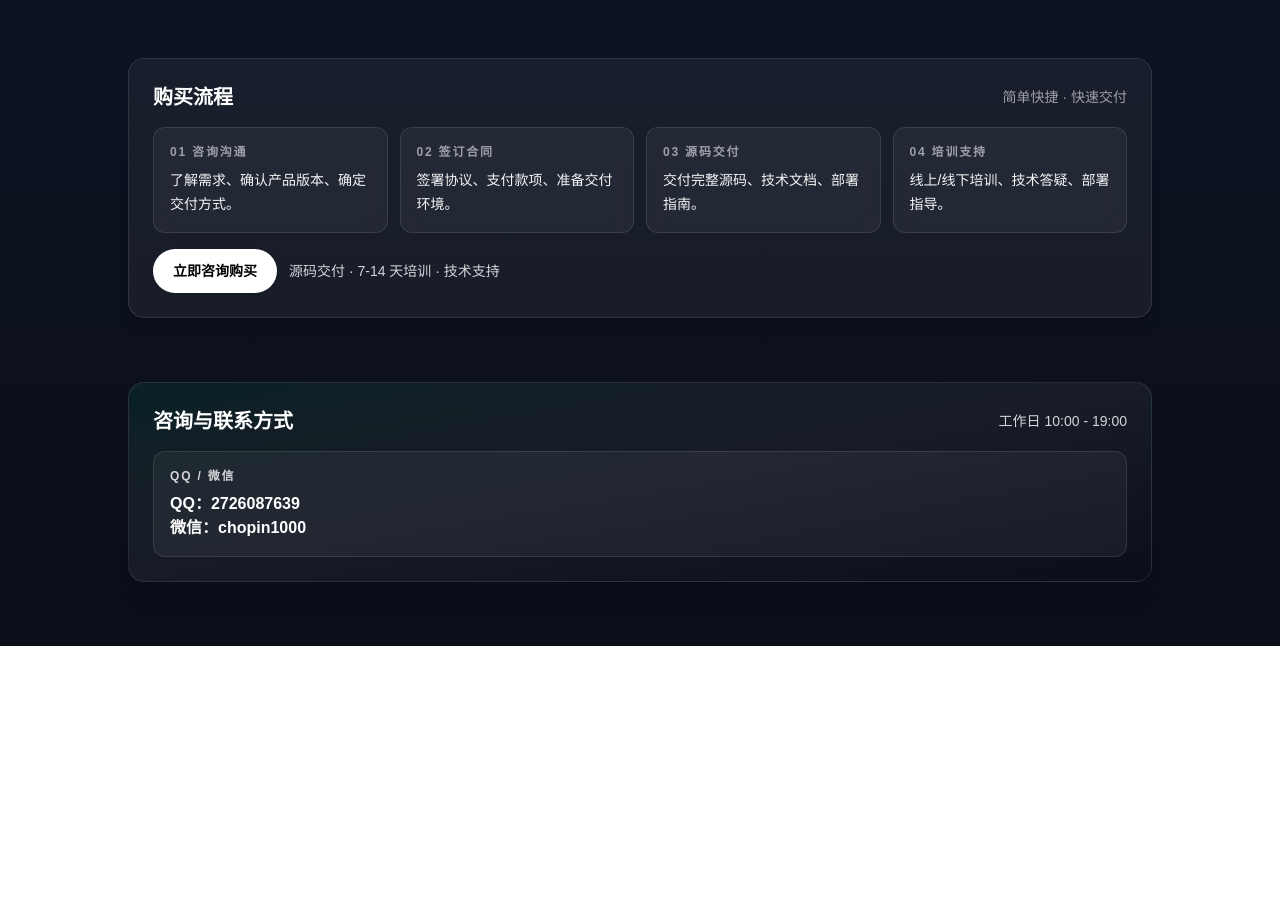
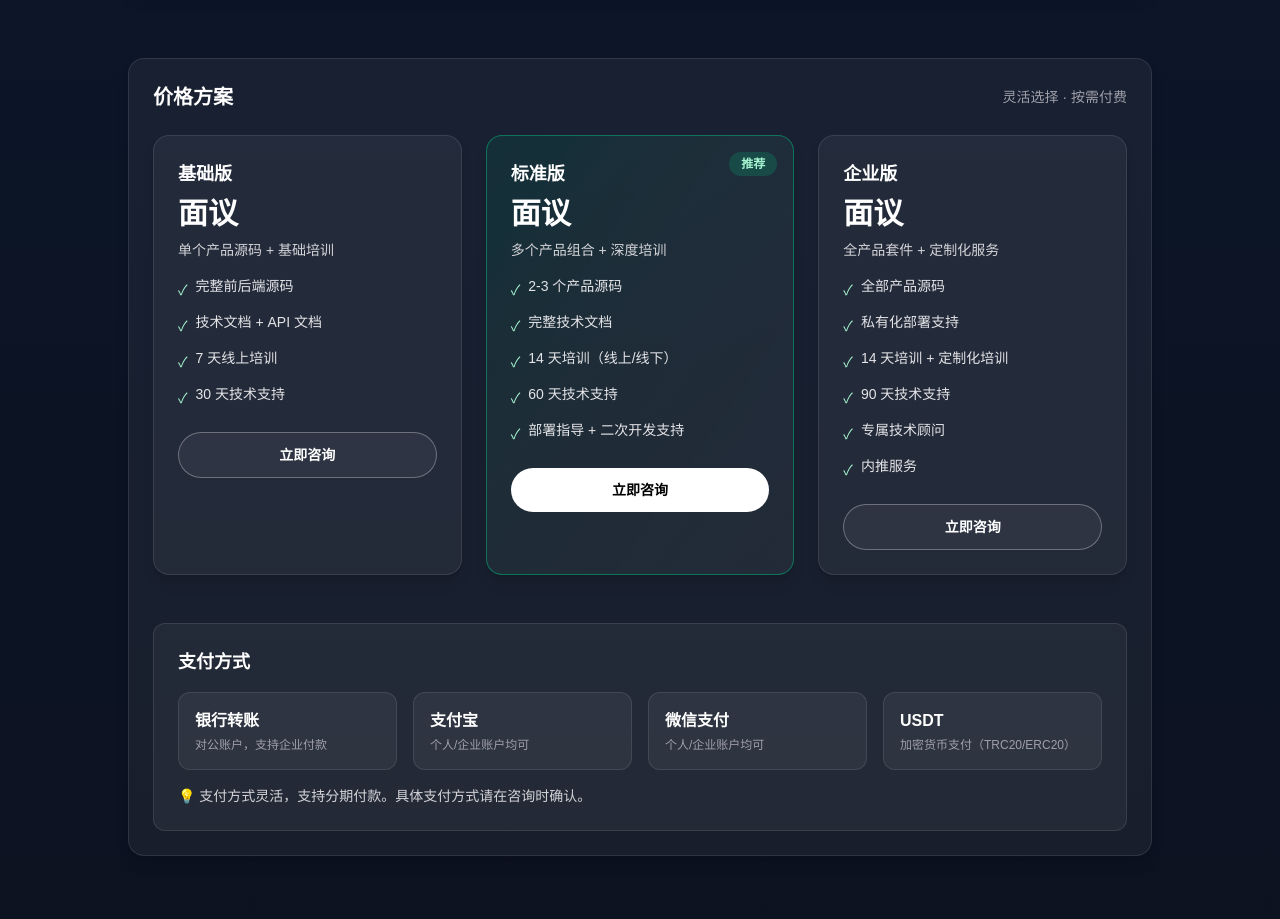
Before and after one commit to xiaogangfan/my-site, a Next.js app: page / in a window 1280 px wide. Shown: the part 1860-2779 px from the top of the page. Before the commit the page ends 2506 px from the top, so only its background shows below. Built offline with nearby package versions, Linux system fonts and the light colour scheme.

Commit message:
重新整理页面：添加价格方案、支付方式、内推服务等关键信息

```diff
--- a/app/page.tsx
+++ b/app/page.tsx
@@ -2,6 +2,7 @@ export default function Home() {
   return (
     <div className="min-h-screen bg-gradient-to-b from-[#0b1220] via-[#0c1628] to-[#0c0f1a] text-zinc-50 antialiased">
       <main className="mx-auto flex max-w-6xl flex-col gap-16 px-6 py-16 sm:px-10 lg:px-16">
+        {/* Hero Section */}
         <section className="grid gap-8 lg:grid-cols-[1.2fr_0.8fr] lg:items-center">
           <div className="space-y-6">
             <span className="inline-flex items-center gap-2 rounded-full border border-white/10 bg-white/5 px-3 py-1 text-xs font-semibold uppercase tracking-[0.2em] text-zinc-200">
@@ -17,22 +18,22 @@ export default function Home() {
             </div>
             <div className="flex flex-wrap items-center gap-3">
               <a
-                href="#contact"
+                href="#pricing"
                 className="rounded-full bg-white px-5 py-3 text-sm font-semibold text-black shadow-sm transition hover:bg-zinc-200"
               >
-                QQ / 微信咨询
+                查看价格
               </a>
               <a
-                href="#projects"
+                href="#contact"
                 className="rounded-full border border-white/30 px-5 py-3 text-sm font-semibold text-white transition hover:border-white hover:text-white"
               >
-                查看项目清单
+                QQ / 微信咨询
               </a>
             </div>
             <div className="grid gap-3 rounded-2xl border border-white/10 bg-white/5 p-4 sm:grid-cols-3">
               {[
                 { label: "交付方式", value: "源码 + 文档 + 培训" },
-                { label: "学习周期", value: "7-14 天快速上手" },
+                { label: "课程周期", value: "7-14 天快速上手" },
                 { label: "服务支持", value: "技术答疑 · 部署指导" },
               ].map((item) => (
                 <div key={item.label} className="space-y-1">
@@ -59,18 +60,11 @@ export default function Home() {
                 <li>· 部署指南 + 环境配置说明</li>
                 <li>· 7-14 天培训支持（线上/线下）</li>
               </ul>
-              <div className="rounded-2xl border border-white/10 bg-white/5 p-4">
-                <p className="text-xs uppercase tracking-[0.2em] text-zinc-400">
-                  适用场景
-                </p>
-                <p className="mt-2 text-sm text-zinc-100">
-                  跨境出入金、资产托管与多签审批、收益分发、AI 解析与报告生成、实时风控与合规模块。
-                </p>
-              </div>
             </div>
           </div>
         </section>
 
+        {/* 产品列表 */}
         <section id="projects" className="space-y-6">
           <div className="flex items-center justify-between gap-3">
             <h2 className="text-xl font-semibold text-white">现成产品</h2>
@@ -140,9 +134,10 @@ export default function Home() {
           </div>
         </section>
 
+        {/* 课程周期 */}
         <section className="grid gap-6 rounded-2xl border border-white/10 bg-white/5 p-6 shadow-lg">
           <div className="flex items-center justify-between gap-3">
-            <h2 className="text-xl font-semibold text-white">学习周期</h2>
+            <h2 className="text-xl font-semibold text-white">课程周期</h2>
             <span className="text-sm text-zinc-400">快速上手 · 7-14 天</span>
           </div>
           <div className="grid gap-4 sm:grid-cols-2 lg:grid-cols-4">
@@ -166,6 +161,7 @@ export default function Home() {
           </div>
         </section>
 
+        {/* 适合人群 */}
         <section className="grid gap-6 rounded-2xl border border-white/10 bg-white/5 p-6 shadow-lg">
           <div className="flex items-center justify-between gap-3">
             <h2 className="text-xl font-semibold text-white">适合人群</h2>
@@ -218,42 +214,194 @@ export default function Home() {
           </div>
         </section>
 
-        <section className="grid gap-4 rounded-2xl border border-white/10 bg-white/5 p-6 shadow-lg">
+        {/* 价格和支付方式 */}
+        <section id="pricing" className="grid gap-6 rounded-2xl border border-white/10 bg-white/5 p-6 shadow-lg">
           <div className="flex items-center justify-between gap-3">
-            <h2 className="text-xl font-semibold text-white">购买流程</h2>
-            <span className="text-sm text-zinc-400">简单快捷 · 快速交付</span>
+            <h2 className="text-xl font-semibold text-white">价格方案</h2>
+            <span className="text-sm text-zinc-400">灵活选择 · 按需付费</span>
           </div>
-          <ol className="grid gap-3 text-sm text-zinc-200 sm:grid-cols-2 lg:grid-cols-4">
+          <div className="grid gap-6 md:grid-cols-2 lg:grid-cols-3">
             {[
-              { title: "01 咨询沟通", desc: "了解需求、确认产品版本、确定交付方式。" },
-              { title: "02 签订合同", desc: "签署协议、支付款项、准备交付环境。" },
-              { title: "03 源码交付", desc: "交付完整源码、技术文档、部署指南。" },
-              { title: "04 培训支持", desc: "线上/线下培训、技术答疑、部署指导。" },
-            ].map((step) => (
-              <li
-                key={step.title}
-                className="rounded-xl border border-white/10 bg-white/5 p-4 backdrop-blur"
+              {
+                name: "基础版",
+                price: "面议",
+                desc: "单个产品源码 + 基础培训",
+                features: [
+                  "完整前后端源码",
+                  "技术文档 + API 文档",
+                  "7 天线上培训",
+                  "30 天技术支持",
+                ],
+                highlight: false,
+              },
+              {
+                name: "标准版",
+                price: "面议",
+                desc: "多个产品组合 + 深度培训",
+                features: [
+                  "2-3 个产品源码",
+                  "完整技术文档",
+                  "14 天培训（线上/线下）",
+                  "60 天技术支持",
+                  "部署指导 + 二次开发支持",
+                ],
+                highlight: true,
+              },
+              {
+                name: "企业版",
+                price: "面议",
+                desc: "全产品套件 + 定制化服务",
+                features: [
+                  "全部产品源码",
+                  "私有化部署支持",
+                  "14 天培训 + 定制化培训",
+                  "90 天技术支持",
+                  "专属技术顾问",
+                  "内推服务",
+                ],
+                highlight: false,
+              },
+            ].map((plan) => (
+              <div
+                key={plan.name}
+                className={`relative overflow-hidden rounded-2xl border p-6 shadow-lg transition hover:-translate-y-1 ${
+                  plan.highlight
+                    ? "border-emerald-500/50 bg-gradient-to-br from-emerald-500/10 to-white/5"
+                    : "border-white/10 bg-white/5"
+                }`}
               >
-                <p className="text-xs font-semibold uppercase tracking-[0.15em] text-zinc-400">
-                  {step.title}
-                </p>
-                <p className="mt-2 leading-6 text-zinc-100">{step.desc}</p>
-              </li>
+                {plan.highlight && (
+                  <div className="absolute right-4 top-4 rounded-full bg-emerald-500/20 px-3 py-1 text-xs font-semibold text-emerald-200">
+                    推荐
+                  </div>
+                )}
+                <div className="mb-4">
+                  <h3 className="text-lg font-semibold text-white">{plan.name}</h3>
+                  <div className="mt-2 flex items-baseline gap-2">
+                    <span className="text-3xl font-bold text-white">{plan.price}</span>
+                  </div>
+                  <p className="mt-2 text-sm text-zinc-300">{plan.desc}</p>
+                </div>
+                <ul className="space-y-3">
+                  {plan.features.map((feature, idx) => (
+                    <li key={idx} className="flex items-start gap-2 text-sm text-zinc-200">
+                      <span className="mt-1 text-emerald-200">✓</span>
+                      <span>{feature}</span>
+                    </li>
+                  ))}
+                </ul>
+                <a
+                  href="#contact"
+                  className={`mt-6 block w-full rounded-full px-5 py-3 text-center text-sm font-semibold transition ${
+                    plan.highlight
+                      ? "bg-white text-black hover:bg-zinc-200"
+                      : "border border-white/30 bg-white/5 text-white hover:border-white hover:bg-white/10"
+                  }`}
+                >
+                  立即咨询
+                </a>
+              </div>
             ))}
-          </ol>
-          <div className="flex flex-wrap items-center gap-3">
-            <a
-              href="#contact"
-              className="rounded-full bg-white px-5 py-3 text-sm font-semibold text-black shadow-sm transition hover:bg-zinc-200"
-            >
-              立即咨询购买
-            </a>
-            <span className="text-sm text-zinc-300">
-              源码交付 · 7-14 天培训 · 技术支持
-            </span>
+          </div>
+          <div className="mt-6 rounded-xl border border-white/10 bg-white/5 p-6">
+            <h3 className="mb-4 text-lg font-semibold text-white">支付方式</h3>
+            <div className="grid gap-4 sm:grid-cols-2 lg:grid-cols-4">
+              {[
+                { name: "银行转账", desc: "对公账户，支持企业付款" },
+                { name: "支付宝", desc: "个人/企业账户均可" },
+                { name: "微信支付", desc: "个人/企业账户均可" },
+                { name: "USDT", desc: "加密货币支付（TRC20/ERC20）" },
+              ].map((method) => (
+                <div
+                  key={method.name}
+                  className="rounded-xl border border-white/10 bg-white/5 p-4"
+                >
+                  <p className="font-semibold text-white">{method.name}</p>
+                  <p className="mt-1 text-xs text-zinc-400">{method.desc}</p>
+                </div>
+              ))}
+            </div>
+            <p className="mt-4 text-sm text-zinc-300">
+              💡 支付方式灵活，支持分期付款。具体支付方式请在咨询时确认。
+            </p>
           </div>
         </section>
 
+        {/* 内推服务 */}
+        <section className="grid gap-6 rounded-2xl border border-white/10 bg-gradient-to-br from-emerald-500/10 via-white/5 to-white/0 p-6 shadow-lg">
+          <div className="flex items-center justify-between gap-3">
+            <h2 className="text-xl font-semibold text-white">内推服务</h2>
+            <span className="text-sm text-zinc-400">企业版专享</span>
+          </div>
+          <div className="grid gap-6 md:grid-cols-2">
+            <div className="space-y-4">
+              <div className="rounded-xl border border-white/10 bg-white/5 p-5">
+                <h3 className="mb-3 text-lg font-semibold text-white">什么是内推？</h3>
+                <p className="text-sm leading-6 text-zinc-200">
+                  内推是指通过我们的渠道，将您的项目或产品推荐给潜在客户、合作伙伴或投资方。我们拥有丰富的行业资源和网络，可以帮助您快速对接目标客户。
+                </p>
+              </div>
+              <div className="rounded-xl border border-white/10 bg-white/5 p-5">
+                <h3 className="mb-3 text-lg font-semibold text-white">内推包含什么？</h3>
+                <ul className="space-y-2 text-sm text-zinc-200">
+                  <li className="flex items-start gap-2">
+                    <span className="text-emerald-200">•</span>
+                    <span>精准客户推荐（根据您的业务需求匹配）</span>
+                  </li>
+                  <li className="flex items-start gap-2">
+                    <span className="text-emerald-200">•</span>
+                    <span>合作伙伴对接（支付通道、技术服务商等）</span>
+                  </li>
+                  <li className="flex items-start gap-2">
+                    <span className="text-emerald-200">•</span>
+                    <span>投资方引荐（如有融资需求）</span>
+                  </li>
+                  <li className="flex items-start gap-2">
+                    <span className="text-emerald-200">•</span>
+                    <span>行业资源对接（合规咨询、技术支持等）</span>
+                  </li>
+                </ul>
+              </div>
+            </div>
+            <div className="space-y-4">
+              <div className="rounded-xl border border-white/10 bg-white/5 p-5">
+                <h3 className="mb-3 text-lg font-semibold text-white">适合谁？</h3>
+                <ul className="space-y-2 text-sm text-zinc-200">
+                  <li className="flex items-start gap-2">
+                    <span className="text-emerald-200">•</span>
+                    <span>需要快速拓展客户的企业</span>
+                  </li>
+                  <li className="flex items-start gap-2">
+                    <span className="text-emerald-200">•</span>
+                    <span>希望对接行业资源的创业者</span>
+                  </li>
+                  <li className="flex items-start gap-2">
+                    <span className="text-emerald-200">•</span>
+                    <span>需要寻找合作伙伴的项目方</span>
+                  </li>
+                  <li className="flex items-start gap-2">
+                    <span className="text-emerald-200">•</span>
+                    <span>有融资需求的初创公司</span>
+                  </li>
+                </ul>
+              </div>
+              <div className="rounded-xl border border-emerald-500/30 bg-emerald-500/10 p-5">
+                <h3 className="mb-2 text-lg font-semibold text-emerald-200">如何获得内推服务？</h3>
+                <p className="text-sm text-zinc-200">
+                  内推服务是企业版专享服务。购买企业版后，我们会根据您的业务需求，提供精准的客户推荐和资源对接服务。
+                </p>
+                <a
+                  href="#contact"
+                  className="mt-4 inline-block rounded-full bg-white px-5 py-2 text-sm font-semibold text-black transition hover:bg-zinc-200"
+                >
+                  咨询企业版
+                </a>
+              </div>
+            </div>
+          </div>
+        </section>
+
+        {/* 联系方式 */}
         <section
           id="contact"
           className="grid gap-4 rounded-2xl border border-white/10 bg-gradient-to-br from-emerald-500/10 via-white/5 to-white/0 p-6 shadow-xl"
```
